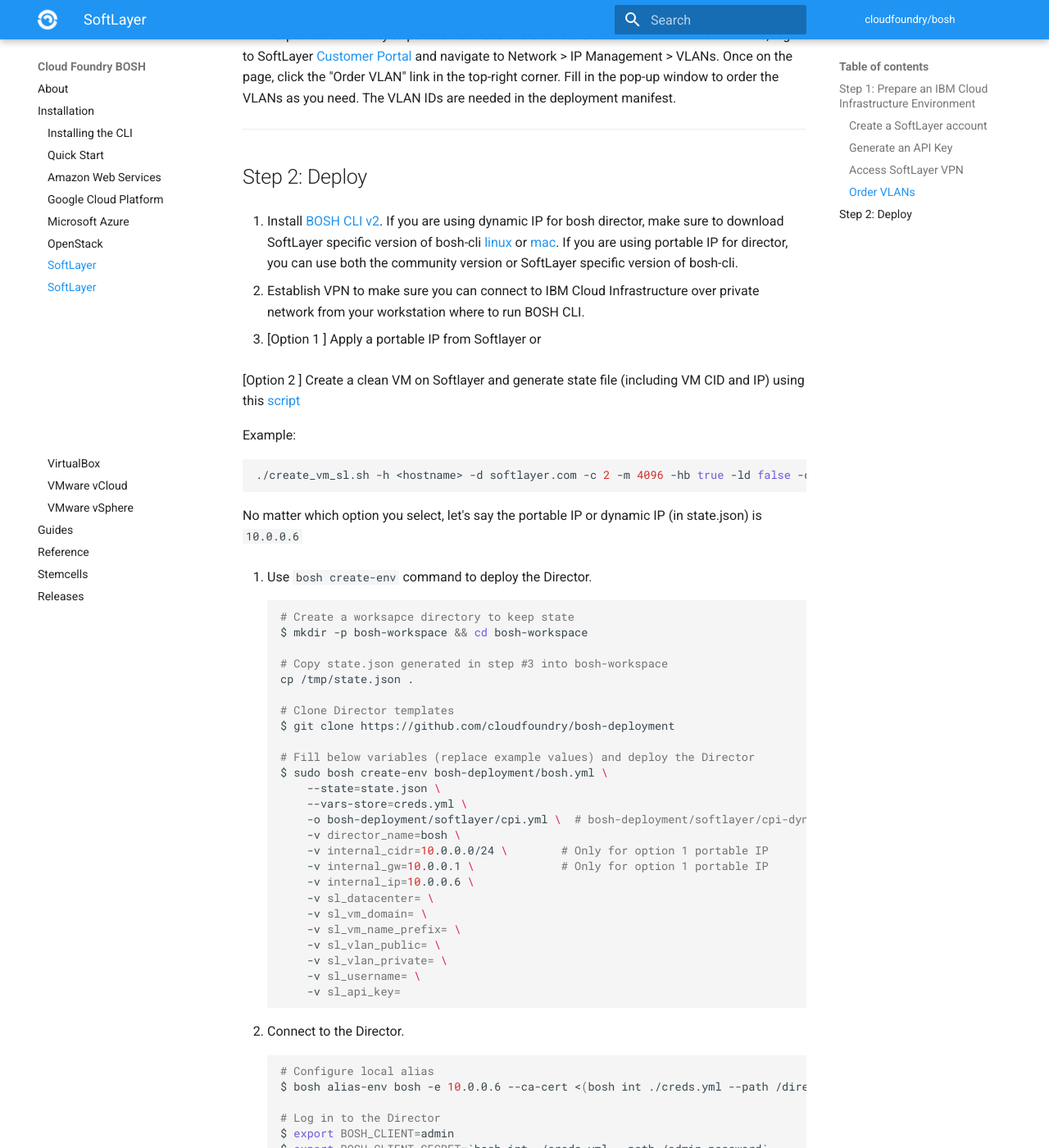
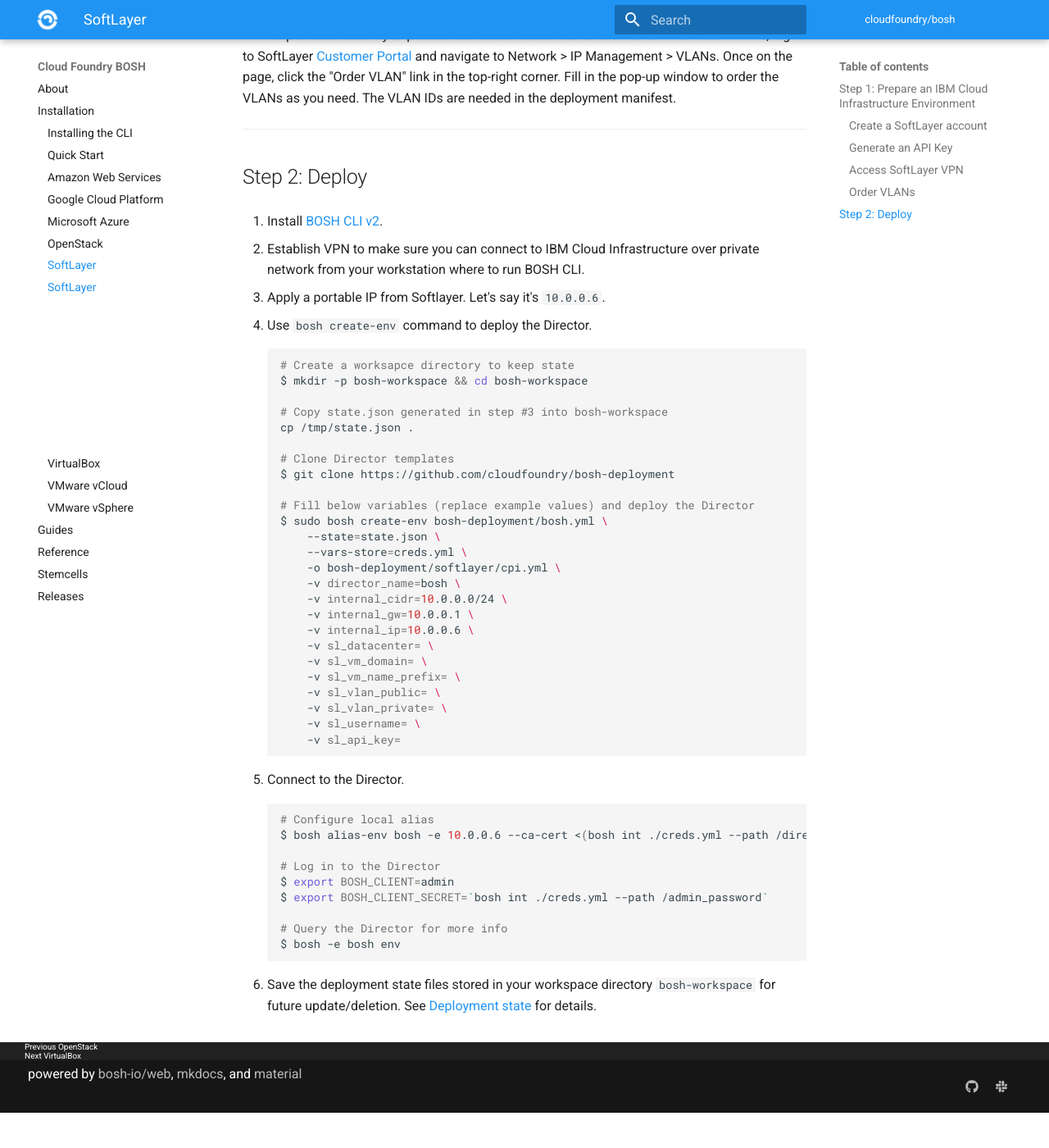
Before and after one commit to cloudfoundry/docs-bosh, an MkDocs documentation site: the page built from content/init-softlayer.md, in a window 1280 px wide and 1400 px high, scrolled down 1119 px. Shown: the whole window at 82% size. Built offline with MkDocs 1.6.1 and Material for MkDocs 9.7.7, drawn with Linux system fonts in a browser that asks for light colours; old or Windows-style settings are respelled for this version of MkDocs; after the commit the page ends 2476 px from its top, so only the background shows below that.

Commit message:
remove content about dynamic ip

````diff
--- a/content/init-softlayer.md
+++ b/content/init-softlayer.md
@@ -34,20 +34,11 @@ VLANs provide the ability to partition devices and subnets on the network. To or
 ---
 ## Step 2: Deploy {: #deploy }
 
-1. Install [BOSH CLI v2](cli-v2.md). If you are using dynamic IP for bosh director, make sure to download SoftLayer specific version of bosh-cli [linux](https://bosh-softlayer-artifacts.s3.amazonaws.com/bosh-cli-5.0.1.1-softlayer-linux-amd64) or [mac](https://bosh-softlayer-artifacts.s3.amazonaws.com/bosh-cli-5.0.1.1-softlayer-darwin-amd64). If you are using portable IP for director, you can use both the community version or SoftLayer specific version of bosh-cli.
+1. Install [BOSH CLI v2](cli-v2.md).
 
 2. Establish VPN to make sure you can connect to IBM Cloud Infrastructure over private network from your workstation where to run BOSH CLI.
 
-3. \[Option 1 \] Apply a portable IP from Softlayer or
-
-   \[Option 2 \] Create a clean VM on Softlayer and generate state file (including VM CID and IP) using this [script](https://github.com/cloudfoundry/bosh-softlayer-cpi-release/blob/master/docs/create_vm_sl.sh)
-
-   Example:
-   ```shell
-   ./create_vm_sl.sh -h <hostname> -d softlayer.com -c 2 -m 4096 -hb true -ld false -da false -ms 100 -dc dal09 -uv <public_vlan> -iv <private_vlane> -u <username> -k <api_key> > /tmp/state.json
-   ```
-
-   No matter which option you select, let's say the portable IP or dynamic IP (in state.json) is `10.0.0.6`
+3. Apply a portable IP from Softlayer. Let's say it's `10.0.0.6`.
 
 4. Use `bosh create-env` command to deploy the Director.
 
@@ -65,10 +56,10 @@ VLANs provide the ability to partition devices and subnets on the network. To or
     $ sudo bosh create-env bosh-deployment/bosh.yml \
         --state=state.json \
         --vars-store=creds.yml \
-        -o bosh-deployment/softlayer/cpi.yml \  # bosh-deployment/softlayer/cpi-dynamic.yml  if option 2 using dynamic IP
+        -o bosh-deployment/softlayer/cpi.yml \
         -v director_name=bosh \
-        -v internal_cidr=10.0.0.0/24 \        # Only for option 1 portable IP
-        -v internal_gw=10.0.0.1 \             # Only for option 1 portable IP
+        -v internal_cidr=10.0.0.0/24 \
+        -v internal_gw=10.0.0.1 \
         -v internal_ip=10.0.0.6 \
         -v sl_datacenter= \
         -v sl_vm_domain= \
````
